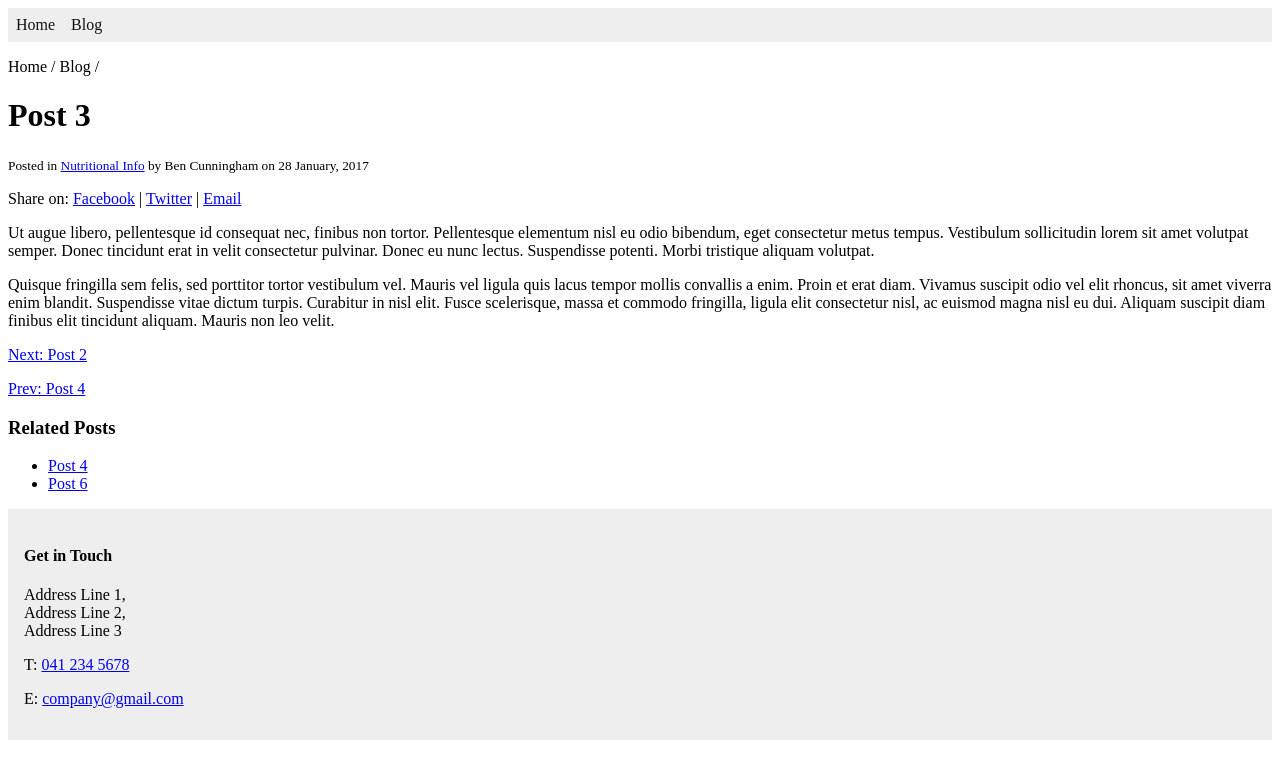
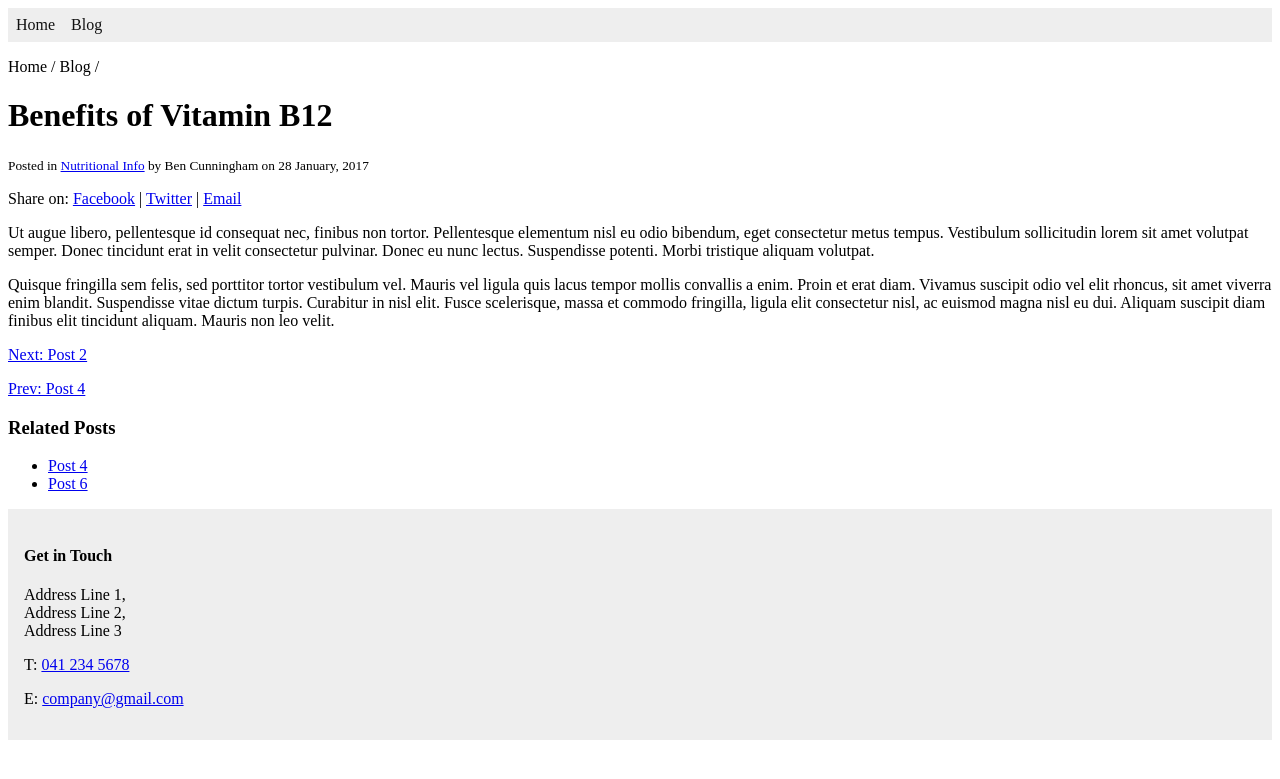
Before and after one commit to jastew/jekyll-template, a Jekyll site: the page built from _posts/2017-01-28-benefits-of-vitamin-b12.md, in a window 1280 px wide. Shown: the top 779 px of the page. Built offline with Jekyll 4.4.1, drawn with Linux system fonts in a browser that asks for light colours.

Commit message:
Moved '_posts/2017-01-28-post-3.md' to '_posts/2017-01-28-benefits-of-vitamin-b12.md' via CloudCannon

```diff
--- a/_posts/2017-01-28-post-3.md
+++ b/_posts/2017-01-28-benefits-of-vitamin-b12.md
@@ -1,5 +1,5 @@
 ---
-title: Post 3
+title: Benefits of Vitamin B12
 category: nutrition
 ---
 
```
